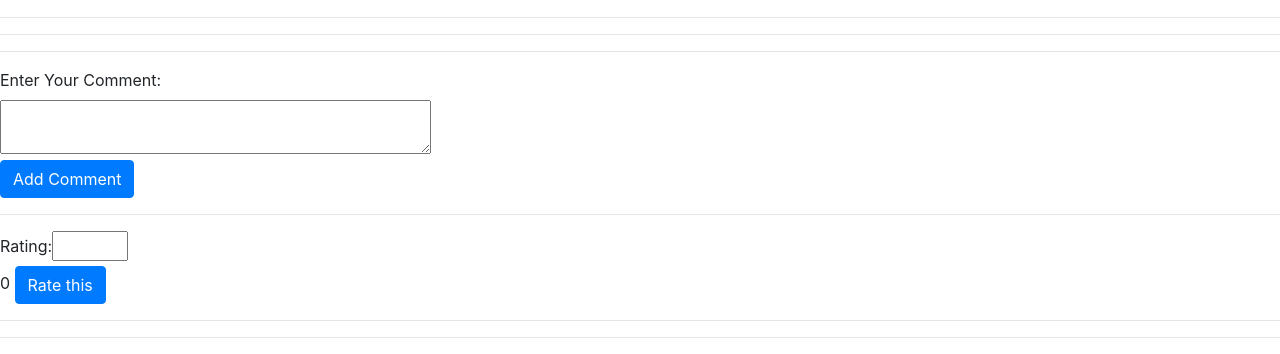
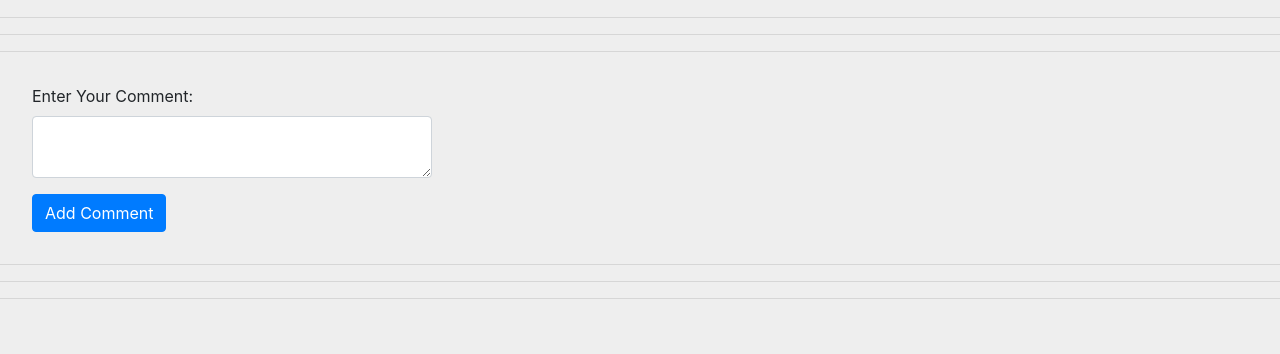
Before and after one commit to mrsoroush/Angular, an Angular app: page / in a window 1280 px wide. Shown: the part 1692-2046 px from the top of the page. Built offline with nearby package versions, Linux system fonts and the light colour scheme; what angular-font-awesome would draw is missing.

Commit message:
Comment section is now complete.

```diff
--- a/src/app/app.module.ts
+++ b/src/app/app.module.ts
@@ -13,7 +13,6 @@ import { StarComponent } from './star/star.component';
 import { HeaderComponent } from './header/header.component';
 import { HomeStarComponent } from './home-star/home-star.component';
 import { StarCommentComponent } from './star-comment/star-comment.component';
-import { CommentsComponent } from './comments/comments.component';
 
 @NgModule({
   declarations: [
@@ -27,7 +26,6 @@ import { CommentsComponent } from './comments/comments.component';
     HeaderComponent,
     HomeStarComponent,
     StarCommentComponent,
-    CommentsComponent
   ],
   imports: [
     BrowserModule,
--- a/src/app/comments/comments.component.html
+++ /dev/null
@@ -1,4 +0,0 @@
-<label>Enter Your Comment:</label><br>
-<textarea cols="40" #myTextarea></textarea><br>
-<button class="btn btn-primary" (click)="onButtonClicked()">Add Comment</button>
-<hr>
--- a/src/app/comments/comments.component.ts
+++ /dev/null
@@ -1,22 +0,0 @@
-import { Component, OnInit, ViewChild, ElementRef, EventEmitter, Output } from '@angular/core';
-
-@Component({
-  selector: 'app-comments',
-  templateUrl: './comments.component.html',
-  styleUrls: ['./comments.component.css']
-})
-export class CommentsComponent implements OnInit {
-  //text: string;
-  @ViewChild('myTextarea') textareaVar : ElementRef;
-  @Output() buttonClicked = new EventEmitter<string>();
-
-  constructor() { }
-
-  ngOnInit() {
-  }
-
-  onButtonClicked(){
-    this.buttonClicked.emit(this.textareaVar.nativeElement.value);
-  }
-
-}
--- a/src/app/home-star/home-star.component.css
+++ b/src/app/home-star/home-star.component.css
@@ -0,0 +1,30 @@
+.commentDIV {
+    width: 400px;
+    margin: 2em;
+}
+
+.cursor {
+    cursor: pointer;
+}
+
+.bgColor {
+    background-color: #333;
+    color: white;
+    width: 30px;
+}
+
+.margTop {
+    margin-top: 1em;
+}
+
+.noFloat {
+    clear: both;
+}
+
+.starDIV {
+    float: left;
+}
+
+.likesDIV {
+    float: right;
+}
--- a/src/app/home-star/home-star.component.html
+++ b/src/app/home-star/home-star.component.html
@@ -1,8 +1,26 @@
-<app-comments (buttonClicked)="onClick($event)"></app-comments>
-<div *ngIf="showDiv">
-    {{ numberOfLikes }}<fa name="heart" (click)="onLikeClicked()"></fa>
-    {{ numberOfDislikes }}<fa name="fire" (click)="onDislikeClicked()"></fa>
-  </div>
+<div class="commentDIV">
+        <label for="comment">Enter Your Comment:</label>
+        <textarea #commentText class="form-control" name="comment"></textarea>
+        <button class="btn btn-primary margTop" (click)="addComment()">Add Comment</button>
+    </div>
 
-<h3>{{ textOfComment }}</h3>
-<app-star-comment></app-star-comment>
+<div class="commentDIV" *ngIf="comments != null">
+    <div *ngFor="let c of comments">
+        <p class="noFloat">{{ c.comment }}</p>
+        <div class="starDIv">
+            <app-star-comment [rating]="c.numberOfReviews != 0 ? c.star / c.numberOfReviews : 0"></app-star-comment>
+        </div>
+        <div class="likesDIV">
+            <span>{{ c.like }}</span>
+            <fa name="heart" (click)="commentLike(c)" class="cursor"></fa>
+            <span>{{ c.dislike }}</span>
+            <fa name="fire" (click)="commentDislike(c)" class="cursor"></fa>
+        </div>
+        <div class="noFloat">
+            <span>Rating:</span>
+            <input #ratingInput type="number" (keyup.enter)="reviewsCount(c, ratingInput)" min="0" max="5" class="bgColor">
+        </div>
+        <hr />
+        <br />
+    </div>
+</div>
--- a/src/app/home-star/home-star.component.ts
+++ b/src/app/home-star/home-star.component.ts
@@ -1,4 +1,5 @@
-import { Component, OnInit, ViewChild, AfterViewInit } from '@angular/core';
+import { Component, OnInit, ViewChild, ElementRef } from '@angular/core';
+import { IComment } from '../comment';
 
 @Component({
   selector: 'app-home-star',
@@ -7,13 +8,9 @@ import { Component, OnInit, ViewChild, AfterViewInit } from '@angular/core';
 })
 export class HomeStarComponent implements OnInit {
 
-  //@ViewChild(LikesComponent) child;
-  //prop : [];
-  numberOfLikes: number = 0;
-  numberOfDislikes: number = 0;
-  textOfComment: string;
-  showDiv = false;
+  comments: IComment[] = [];
 
+  @ViewChild('commentText') comm : ElementRef;
 
   constructor() {
    }
@@ -21,17 +18,28 @@ export class HomeStarComponent implements OnInit {
   ngOnInit() {
   }
 
-  onClick(event){
-    this.textOfComment = event;
-    this.showDiv = true;
+  addComment(){
+    let c: IComment = {
+      comment: this.comm.nativeElement.value,
+      like: 0,
+      dislike: 0,
+      numberOfReviews: 0,
+      star: 0
+    }
+    this.comments.push(c);
   }
 
-  onLikeClicked(){
-    this.numberOfLikes = this.numberOfLikes + 1;
+  reviewsCount(c: IComment, n: HTMLInputElement){
+    c.numberOfReviews++;
+    c.star += parseInt(n.value);
   }
 
-  onDislikeClicked(){
-    this.numberOfDislikes = this.numberOfDislikes + 1;
+  commentLike(c: IComment){
+    c.like++;
+  }
+
+  commentDislike(c: IComment){
+    c.dislike++;
   }
 
 
--- a/src/app/star-comment/star-comment.component.css
+++ b/src/app/star-comment/star-comment.component.css
@@ -0,0 +1,3 @@
+.crop {
+    overflow: hidden;
+}
--- a/src/app/star-comment/star-comment.component.html
+++ b/src/app/star-comment/star-comment.component.html
@@ -1,4 +1,9 @@
-<label>Rating:</label>
-<input type="number" min="0" max="5" #rating><br>
-{{ count }}
-<button class="btn btn-primary" (click)="onRate()">Rate this</button>
+<div class="crop" [style.width.px]="starWidth">
+  <div style="width:66px;">
+    <fa name="star"></fa>
+    <fa name="star"></fa>
+    <fa name="star"></fa>
+    <fa name="star"></fa>
+    <fa name="star"></fa>
+  </div>
+</div>
--- a/src/app/star-comment/star-comment.component.ts
+++ b/src/app/star-comment/star-comment.component.ts
@@ -1,26 +1,22 @@
-import { Component, OnInit, ViewChild, ElementRef } from '@angular/core';
+import { Component, OnInit, OnChanges, Input } from '@angular/core';
 
 @Component({
   selector: 'app-star-comment',
   templateUrl: './star-comment.component.html',
   styleUrls: ['./star-comment.component.css']
 })
-export class StarCommentComponent implements OnInit {
+export class StarCommentComponent implements OnInit, OnChanges {
 
-  @ViewChild('rating') rate: ElementRef;
-  rate2: number;
-  numberOfRating: number = 0;
-  count: number = 0;
+  starWidth;
+  @Input() rating: number;
 
   constructor() { }
 
   ngOnInit() {
   }
 
-  onRate(){
-    this.rate2 = this.rate.nativeElement.value;
-    this.numberOfRating = this.numberOfRating + 1;
-    this.count = (this.count + this.rate2) / this.numberOfRating;
+  ngOnChanges(): void{
+    this.starWidth = this.rating * 66 / 5;
   }
 
 }
--- a/src/styles.css
+++ b/src/styles.css
@@ -1 +1,4 @@
 /* You can add global styles to this file, and also import other style files */
+body {
+    background-color: #eee;
+}
```
Also changed, not shown: src/app/comments/comments.component.css (deleted), 1 other file (tests, documents, lock files or other folders).
